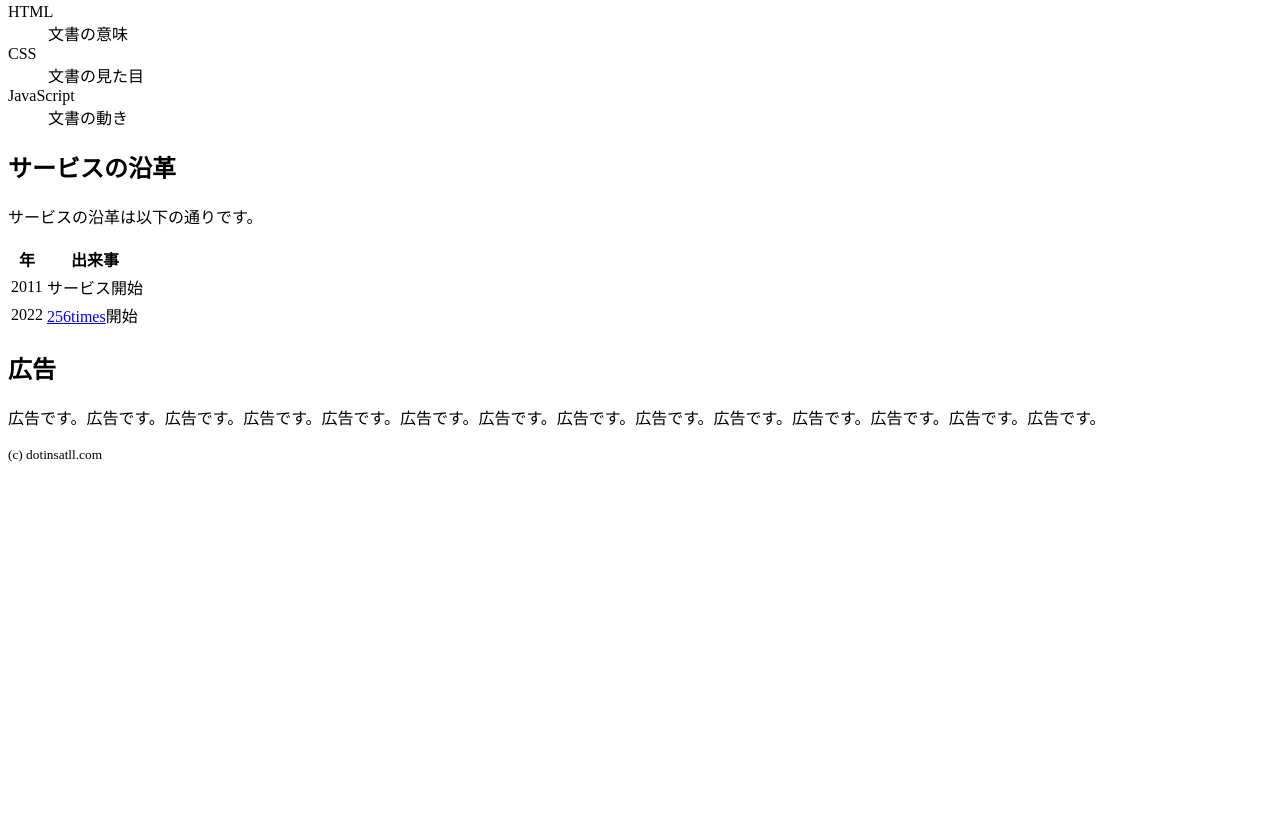
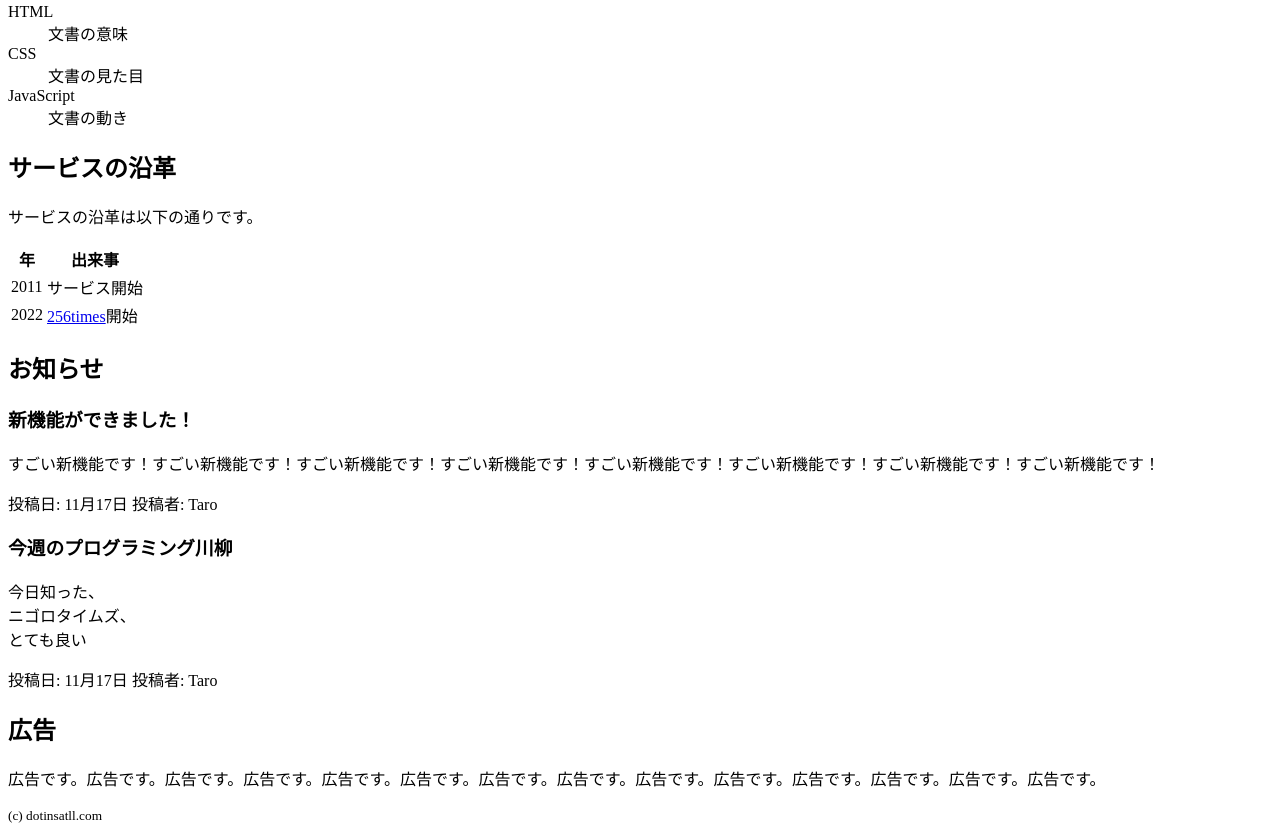
Before and after one commit to GitHubYone/myhtmltags, a plain HTML site: page index.html in a window 1280 px wide. Shown: the part 738-1570 px from the top of the page. Before the commit the page ends 1209 px from the top, so only its background shows below. Drawn offline with Linux system fonts and the light colour scheme.

Commit message:
html_study3

```diff
--- a/index.html
+++ b/index.html
@@ -77,6 +77,24 @@
     </tbody>
   </table>
 </section>
+
+<section>
+  <h2>お知らせ</h2>
+  <article>
+    <h3>新機能ができました！</h3>
+    <p>すごい新機能です！すごい新機能です！すごい新機能です！すごい新機能です！すごい新機能です！すごい新機能です！すごい新機能です！すごい新機能です！</p>
+      <footer>
+        <p>投稿日: <time datetime="2020-11-17 13:00">11月17日</time> 投稿者: Taro</p>
+      </footer>
+  </article>
+  <article>
+    <h3>今週のプログラミング川柳</h3>
+    <p>今日知った、<br>ニゴロタイムズ、<br>とても良い</p>
+    <footer>
+      <p>投稿日: <time datetime="2020-11-17 13:00">11月17日</time> 投稿者: Taro</p>
+    </footer>
+  </article>
+</section>
 </main>
 
 <aside>
```
